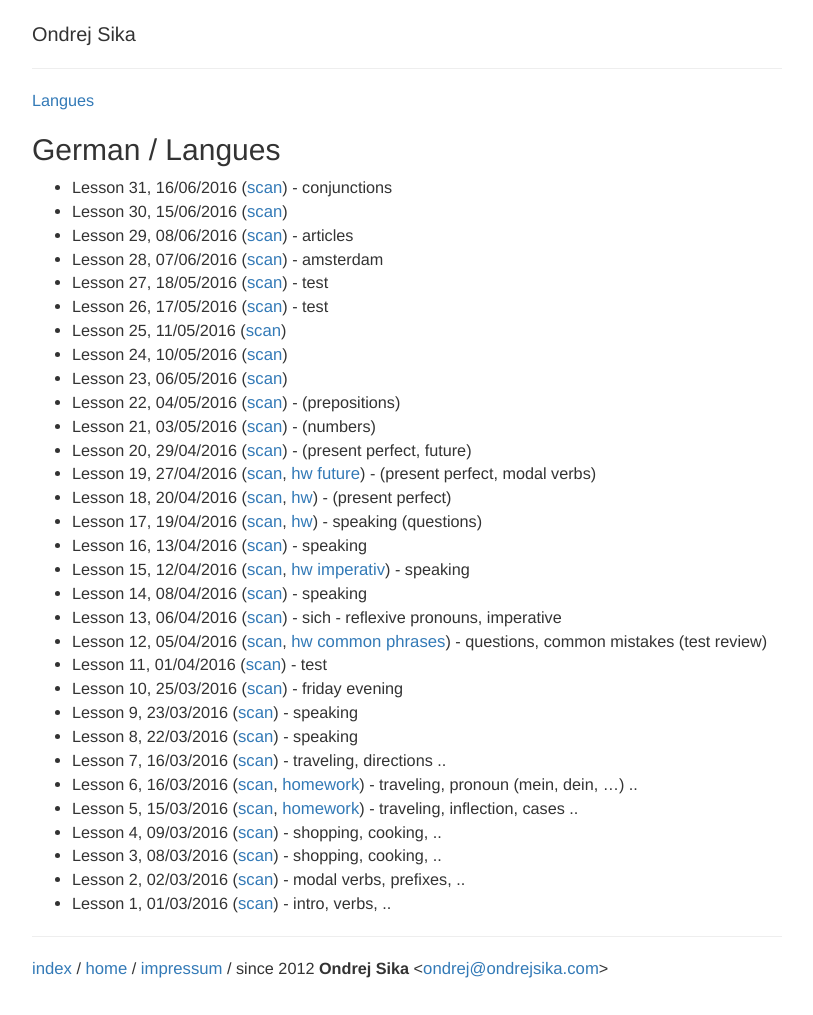
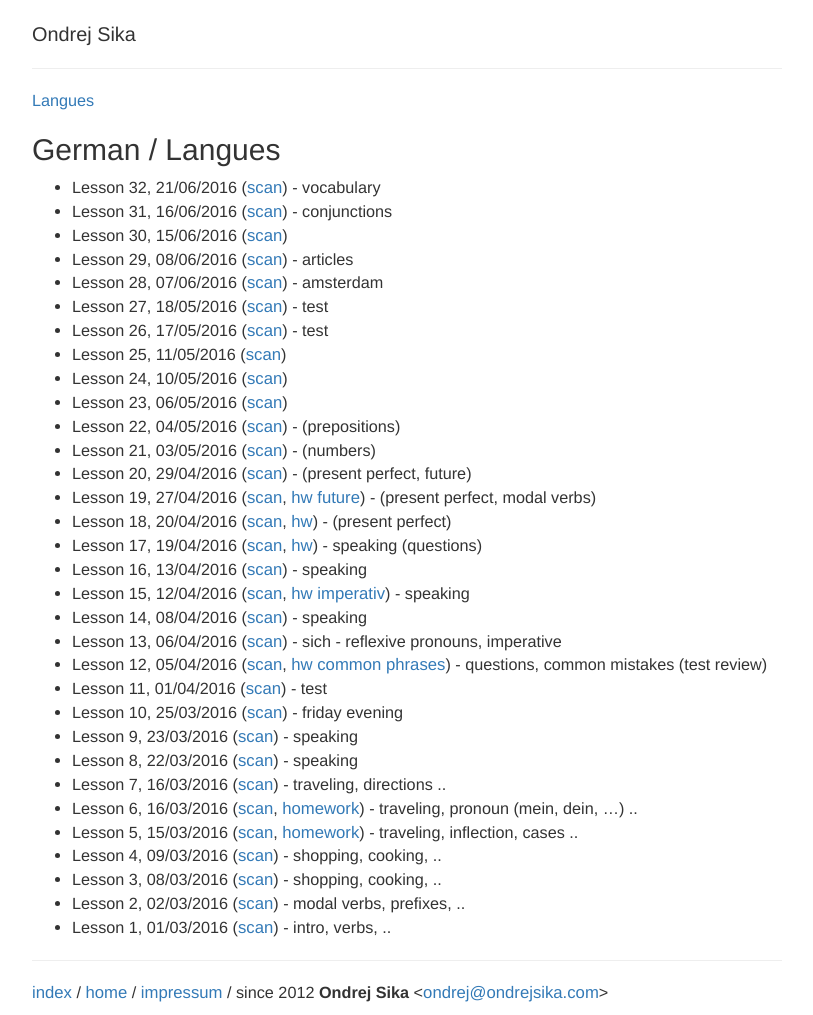
Before and after one commit to ondrejsika/ondrejsika.com, a Jekyll site: the page built from edu/languages/german/index.md, in a window 1280 px wide. Shown: the whole page, without its empty margins (233-1046 px from the left). Built offline with Jekyll 4.4.1, drawn with Linux system fonts in a browser that asks for light colours; comment, search, counter and statistics services are not loaded; before the commit the page ends 991 px from its top, so only the background shows below that.

Commit message:
german - add lesson 32

```diff
--- a/edu/languages/german/index.md
+++ b/edu/languages/german/index.md
@@ -7,6 +7,7 @@
 
 ## {{page.title}}
 
+* Lesson 32, 21/06/2016 ([scan](http://notes.drive.ondrejsika.com/languages/german/maria/german-lesson-32.pdf)) - vocabulary
 * Lesson 31, 16/06/2016 ([scan](http://notes.drive.ondrejsika.com/languages/german/maria/german-lesson-31.pdf)) - conjunctions
 * Lesson 30, 15/06/2016 ([scan](http://notes.drive.ondrejsika.com/languages/german/maria/german-lesson-30.pdf))
 * Lesson 29, 08/06/2016 ([scan](http://notes.drive.ondrejsika.com/languages/german/maria/german-lesson-29.pdf)) - articles
```
